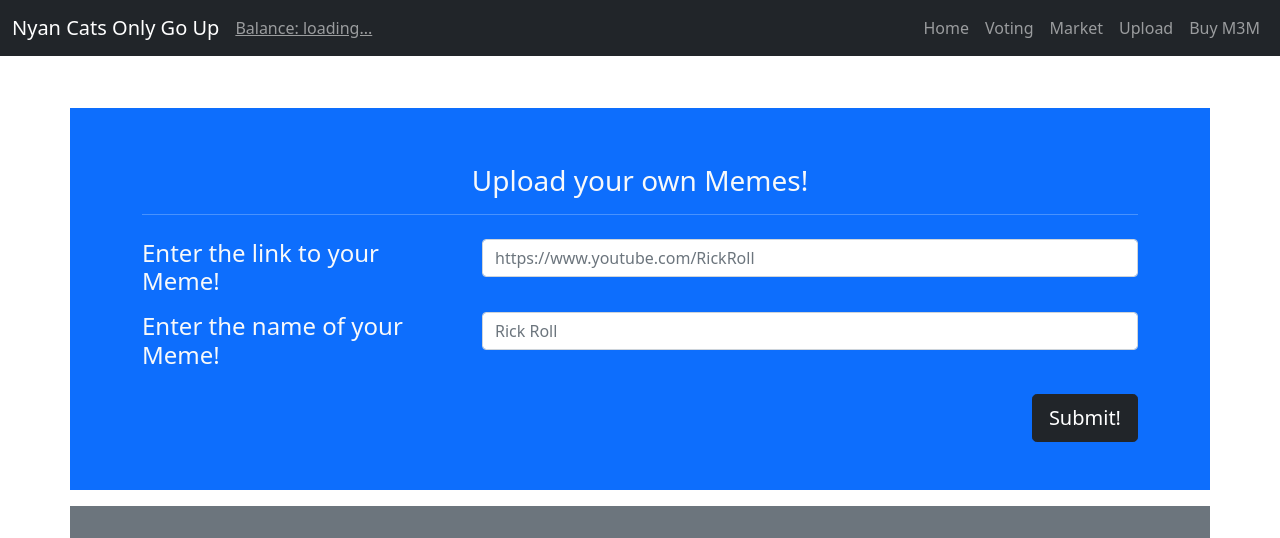
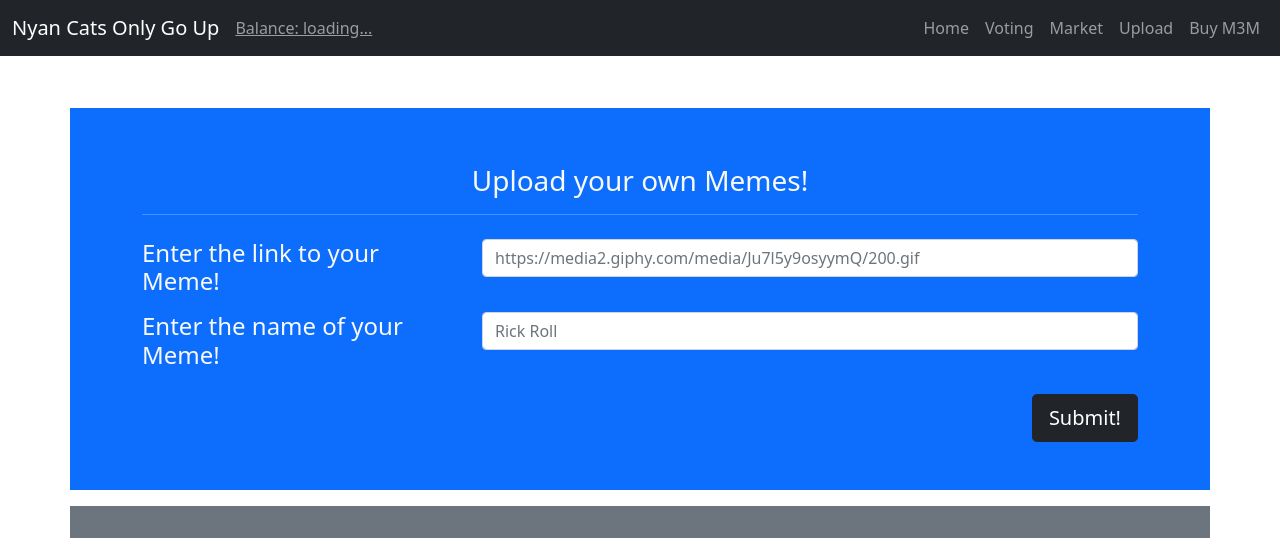
Before and after one commit to PeteMango/Hack-the-North-2021, a website: page src/UploadPage.html in a window 1280 px wide. Shown: the top 538 px of the page. Drawn offline with nearby package versions, Linux system fonts and the light colour scheme; no server answers.

Commit message:
changed placeholder

```diff
--- a/src/UploadPage.html
+++ b/src/UploadPage.html
@@ -73,7 +73,7 @@
             </div>
             <div class="col-sm-8">
               <div class="input-group news-input">
-                <input id="memeurl" type="text" class="form-control" placeholder="https://www.youtube.com/RickRoll">
+                <input id="memeurl" type="text" class="form-control" placeholder="https://media2.giphy.com/media/Ju7l5y9osyymQ/200.gif">
               </div>
             </div>
           </div>
```
